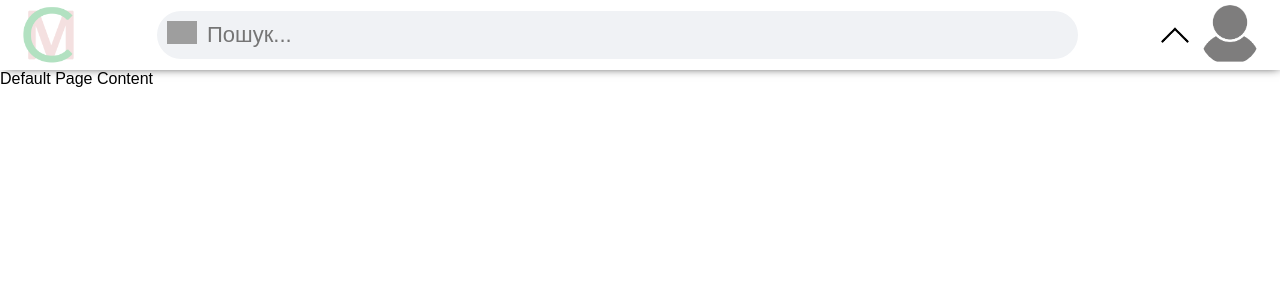
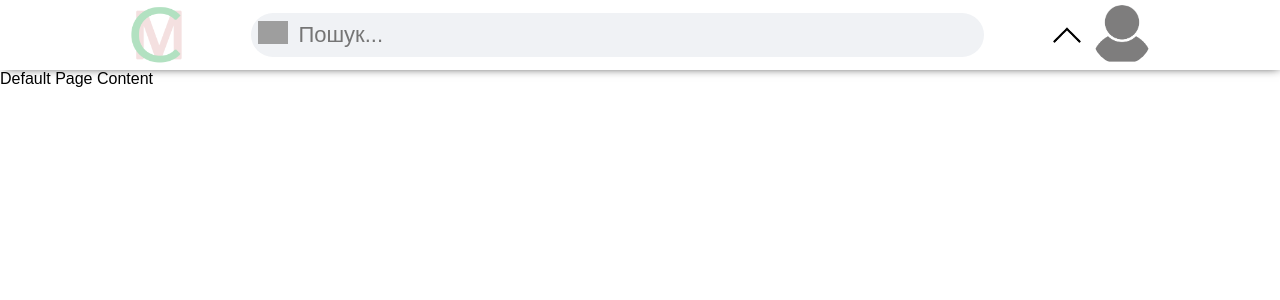
Before and after one commit to pavelgothir/case-manager, a React (Create React App) app: page / in a window 1280 px wide. Shown: the top 300 px of the page. Built offline with nearby package versions, Linux system fonts and the light colour scheme; grey boxes are pictures that could not be loaded.

Commit message:
added-menu

```diff
--- a/src/App.js
+++ b/src/App.js
@@ -3,8 +3,6 @@ import { BrowserRouter, Route, Routes } from 'react-router-dom';
 import './App.css';
 import Cases from './components/Cases/Cases';
 import Header from './components/Header/Header';
-import Home from './components/Home/Home';
-import Menu from './components/Menu/Menu';
 
 
 function App() {
@@ -35,7 +33,6 @@ function App() {
         <Header />
         <div className='wrap__content'>
           <Routes>
-            <Route path='/' component={Home} />
             <Route path='/cases' element={<Cases />} />
             <Route index element={<div>Default Page Content</div>} />
           </Routes>
--- a/src/components/Header/Header.css
+++ b/src/components/Header/Header.css
@@ -14,11 +14,20 @@ body{
 }
 .top__menu__nav{
     margin-left: 20px;
+    display: block;
+    width: max-content;
+    justify-content: right;
+    margin-right: 100px;
+    text-align: right;
 }
 .top__menu{
     height: 0;
     overflow: hidden;
     transition: all .5s;
+    display: flex;
+    justify-content: right;
+    width: 90%;
+    margin: auto;
 }
 .top__menu.active{
     padding-top: 20px;
@@ -26,12 +35,11 @@ body{
     height: auto;
 }
 .top__menu__bottom{
-
+    width: 80%;
+    margin: auto;
     height: 60px;
     display: grid;
     grid-template-columns: 60px 1fr 40px 60px;
-    padding-left: 20px;
-    padding-right: 20px;
     column-gap: 5px;
     padding-top: 5px;
 }
@@ -87,7 +95,6 @@ body{
 .menu__btn__item.active{
     transform: rotate(180deg);
 }
-
 .menu__btn{
     display: flex;
     align-items: center;
--- a/src/components/Header/Header.jsx
+++ b/src/components/Header/Header.jsx
@@ -1,12 +1,37 @@
-import React from "react";
-import Bottom from "./Menu/Bottom";
-import Top from "./Menu/Top";
+import React, {useState} from "react";
+
+
+import logo from "../../img/logo.png";
+import defoltProfile from "../../img/default_profile.png";
+import arrow from "../../img/arrow.png";
 import "./Header.css";
+import Nav from "./Menu/Nav";
+import Search from "./Menu/Search";
 const Header = ()=>{
+    const [active, setActive] = useState("false");
+    function openMenu(){
+        setActive(!active);
+        console.log(active)
+    }
     return(
         <div className="wrapper__menu">
-            <Top />
-            <Bottom />
+              <div className="top__menu" id="top__menu">
+            <Nav />
+            </div>
+            <div className="top__menu__bottom">
+            <div className="menu__logo">
+                <img src={logo} alt="" />
+            </div>
+            <Search />
+            <div className="menu__btn">
+                <div className={`menu__btn__item ${active ? "active" : ""}` } id="menu__btn" onClick={openMenu}>
+                    <img src={arrow} alt="" />
+                </div>
+            </div>
+            <div className="menu__profile">
+                <img src={defoltProfile} alt="" />
+            </div>
+        </div>
         </div>
     )
 }
--- a/src/components/Header/Menu/Bottom.jsx
+++ /dev/null
@@ -1,31 +0,0 @@
-import React, {useState} from "react";
-import Search from "./Search";
-import logo from "../../../img/logo.png";
-import defoltProfile from "../../../img/default_profile.png";
-import arrow from "../../../img/arrow.png";
-
-
-const Bottom = ()=>{
-    const [active, setActive] = useState("false");
-    function openMenu(){
-        setActive(!active);
-        console.log(active)
-    }
-    return(
-        <div className="top__menu__bottom">
-            <div className="menu__logo">
-                <img src={logo} alt="" />
-            </div>
-            <Search />
-            <div className="menu__btn">
-                <div className={`menu__btn__item ${active ? "active" : ""}` } id="menu__btn" onClick={openMenu}>
-                    <img src={arrow} alt="" />
-                </div>
-            </div>
-            <div className="menu__profile">
-                <img src={defoltProfile} alt="" />
-            </div>
-        </div>
-    )
-}
-export default Bottom;
--- a/src/components/Header/Menu/Menu.module.css
+++ /dev/null
@@ -1,3 +0,0 @@
-.menu{
-    font-size: 50px;
-}
--- a/src/components/Header/Menu/Top.jsx
+++ /dev/null
@@ -1,11 +0,0 @@
-import React from "react";
-import Nav from "./Nav";
-
-const Top = ()=>{
-    return(
-        <div className="top__menu" id="top__menu">
-            <Nav />
-    </div>
-    )
-}
-export default Top;
```
Also changed, not shown: src/components/Header/Menu/Menu.jsx (deleted, +0 -16 lines).
